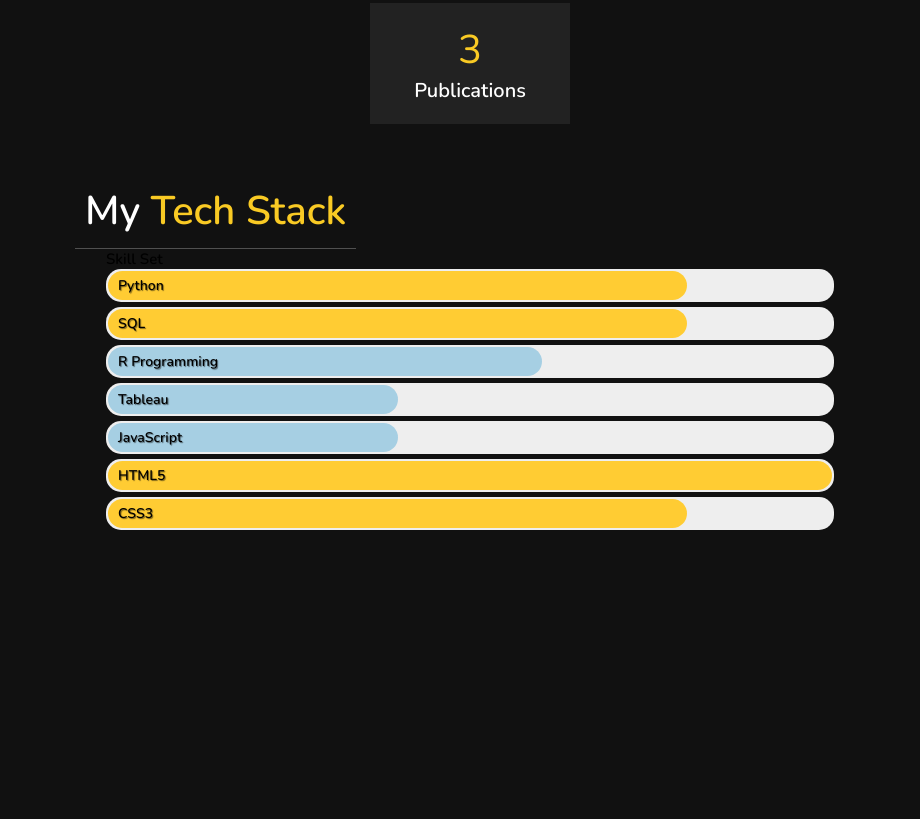
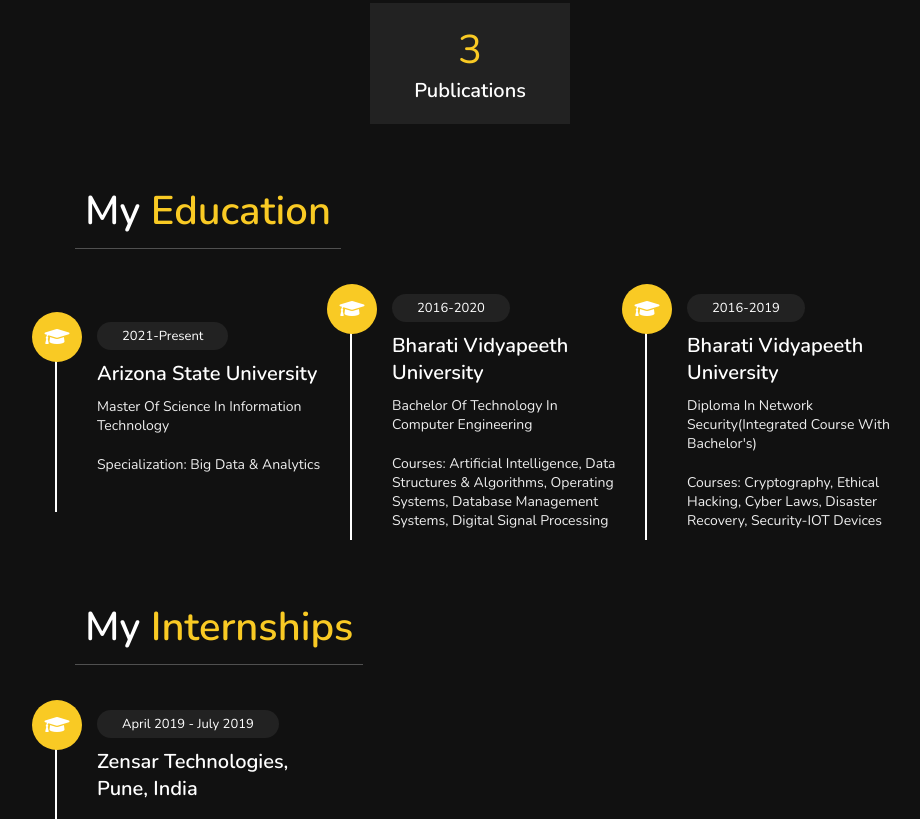
Before and after one commit to medimpudi88/app, a plain HTML site: page index.html in a window 1280 px wide. Shown: the part 1464-2283 px from the top of the page, without its empty margins (345-1265 px from the left). Drawn offline with nearby package versions, Linux system fonts and the light colour scheme.

Commit message:
Update index.html

```diff
--- a/index.html
+++ b/index.html
@@ -86,7 +86,7 @@
       </section>
       <!-- about section ends -->
       <!-- skills section starts  -->
-      <section class="portfolio" id="skills">
+    <!--  <section class="portfolio" id="skills">
          <h1 class="heading"> my <span>Tech Stack</span> </h1>
          <div class="container">
             <h1>Skill Set</h1>
@@ -98,7 +98,7 @@
             <div class="bar front expert" data-skill="HTML5"></div>
             <div class="bar front advanced" data-skill="CSS3"></div>
          </div>
-      </section>
+      </section> -->
       <!-- skills section ends -->
       <!-- education section starts  -->
       <section class="education" id="education">
```
